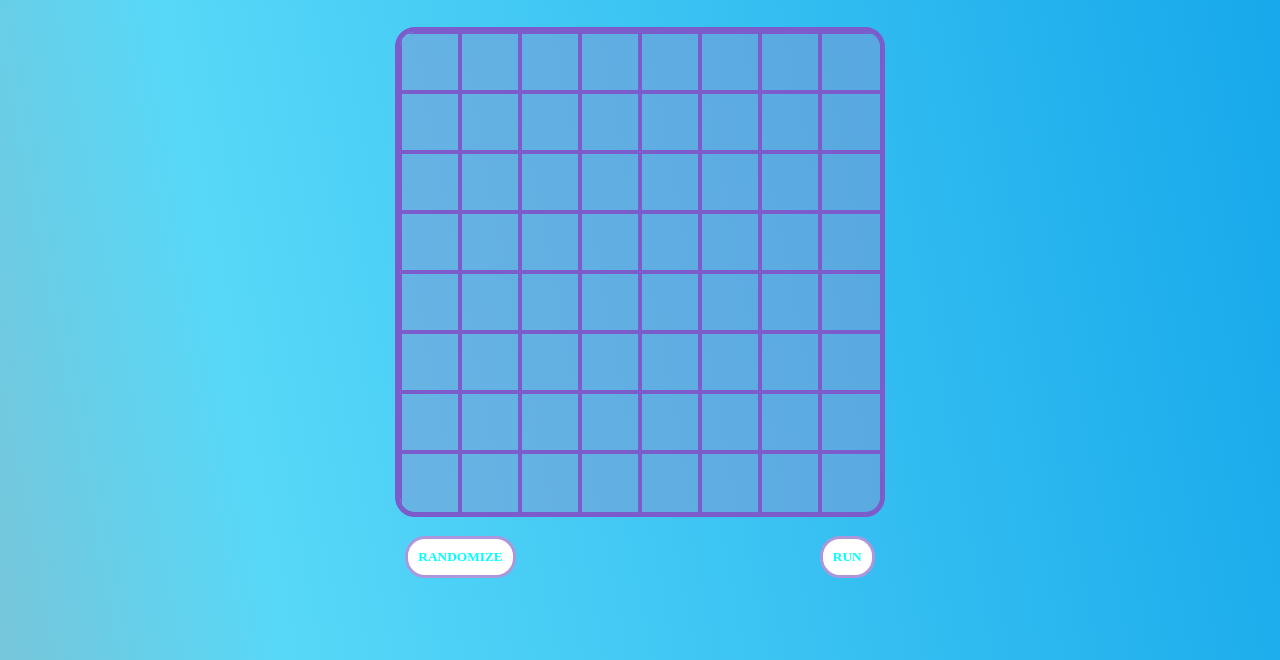
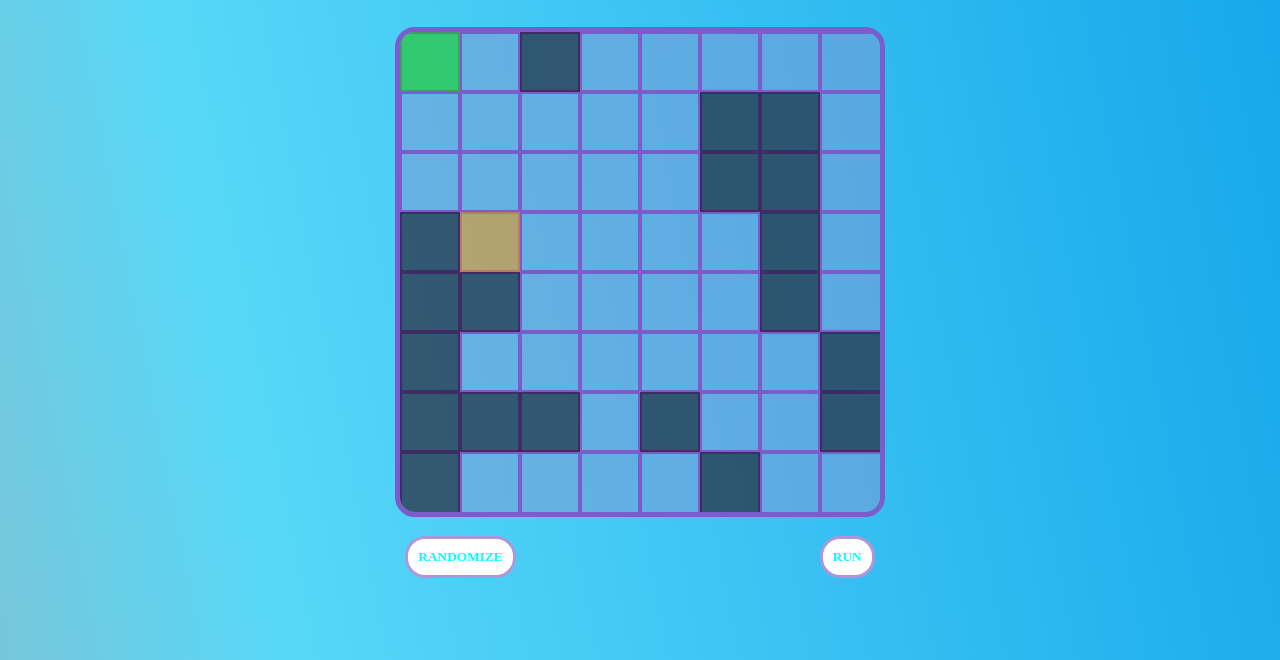
Before and after one commit to EdinsonUwU/ARTIFICIAL_INTELLIGENCE, a plain HTML site: page SimpleReflexAgent/index.html in a window 1280 px wide. Shown: the part 156-816 px from the top of the page. Drawn offline with Linux system fonts and the light colour scheme.

Commit message:
start of behaviour

```diff
--- a/SimpleReflexAgent/index.html
+++ b/SimpleReflexAgent/index.html
@@ -8,7 +8,6 @@
         <div class="header-container">
             <h2>SIMPLE REFLEX AGENT</h2>
         </div>
-
         <canvas class="canvas-class" id="canvas"></canvas><br/>
         <div class = "div-buttons-class">
             <button class="button-randomize">RANDOMIZE</button>
@@ -18,7 +17,7 @@
 
 
 
-    <script src="/SimpleReflexAgent/source/main.js"></script>
+    <script type="module" src="/SimpleReflexAgent/source/main.js"></script>
 </body>
 
 </html>
--- /dev/null
+++ b/SimpleReflexAgent/source/behaviour.js
@@ -0,0 +1,3 @@
+export function oneStepOfBehavior (matriz){
+
+}
--- a/SimpleReflexAgent/source/main.js
+++ b/SimpleReflexAgent/source/main.js
@@ -1,15 +1,18 @@
+import {oneStepOfBehavior} from "/SimpleReflexAgent/source/behaviour.js"
+
 var canvas = document.getElementById("canvas");
-canvas.width = 480
-canvas.height = 480
-numberOfCells = 8;
+canvas.width = 480;
+canvas.height = 480;
+var numberOfCells = 8;
+var numberOfWalls = 20;
 
 //the number of lines inside the canvas is: numberOfCells - 1
 function drawAllLinesInsideBox(canvas, numberOfCells) {
-    canvasContext = canvas.getContext("2d");
+    var canvasContext = canvas.getContext("2d");
 
-    canvasWidth = canvas.width;
-    canvasHeight = canvas.height;
-    peaceBetwenCells = canvasWidth / numberOfCells;
+    var canvasWidth = canvas.width;
+    var canvasHeight = canvas.height;
+    var peaceBetwenCells = canvasWidth / numberOfCells;
 
 
     //creacion de los rectangulos de color rosado palido
@@ -35,5 +38,82 @@ function drawAllLinesInsideBox(canvas, numberOfCells) {
     }
 }
 
+drawAllLinesInsideBox(canvas, numberOfCells);
 
-drawAllLinesInsideBox(canvas, numberOfCells);
+
+//crear una matriz numberOfCells x numberOfCelss llena de ceros
+//crear en esa misma funcion, una lista de cordenadas
+//(i(row) , j(column)) random para los muros. Y una coordenada
+//para el queso.
+function getRandomMatrix(numberOfCelss, numberOfWalls) {
+    //lista de coordenadas de muros
+    function isInList(list, element) {
+        for (var i = 0; i < numberOfWalls; i++) {
+            if (list[i].toString() === element.toString()) {
+                return true;
+            }
+        }
+        return false
+    }
+
+    //coordenadas de las paredes/obstaculos
+    var wallsCoordinates = [];
+    for (var i = 0; i < numberOfWalls; i++) {
+        wallsCoordinates.push([Math.floor(Math.random() * numberOfCelss), Math.floor(Math.random() * numberOfCelss)])
+    }
+    //coordenadas del queso
+    var goalCoordinates = [Math.floor(Math.random() * numberOfCelss), Math.floor(Math.random() * numberOfCelss)]
+    while (isInList(wallsCoordinates, goalCoordinates) == true) {
+        goalCoordinates = [Math.floor(Math.random() * numberOfCelss), Math.floor(Math.random() * numberOfCelss)]
+    }
+
+    //creacion de la matriz con agente(1) paredes(2) y la meta(3)
+    var matriz = []
+    for (var i = 0; i < numberOfCelss; i++) {
+        var arrow = [];
+        for (var j = 0; j < numberOfCelss; j++) {
+            if (isInList(wallsCoordinates, [i, j]))
+                arrow.push(2);
+            else if (goalCoordinates.toString() == [i, j].toString())
+                arrow.push(3)
+            else
+                arrow.push(0)
+        }
+        matriz.push(arrow)
+    }
+    matriz[0][0] = 1;
+    console.log(matriz);
+    return matriz;
+
+}
+
+var matriz = getRandomMatrix(numberOfCells, numberOfWalls);
+
+
+//funcion que va a pintar el jugador, las paredes, la menta
+function drawAgentWallsGoal(numberOfCelss, matriz) {
+    var canvasContext = canvas.getContext("2d");
+
+    var canvasWidth = canvas.width;
+    var canvasHeight = canvas.height;
+    var peaceBetwenCells = canvasWidth / numberOfCells;
+
+    for (var i = 0; i < numberOfCelss; i++) {
+        for (var j = 0; j < numberOfCelss; j++) {
+            if (matriz[i][j] == 1) {
+                canvasContext.fillStyle = "rgba(0, 225, 0, 0.5)";
+                canvasContext.fillRect(i * peaceBetwenCells, j * peaceBetwenCells, peaceBetwenCells, peaceBetwenCells);
+            }
+            else if (matriz[i][j] == 2) {
+                canvasContext.fillStyle = "rgba(0, 0, 0, 0.5)";
+                canvasContext.fillRect(i * peaceBetwenCells, j * peaceBetwenCells, peaceBetwenCells, peaceBetwenCells);
+            }
+            else if (matriz[i][j] == 3) {
+                canvasContext.fillStyle = "rgba(255, 150, 0, 0.5)";
+                canvasContext.fillRect(i * peaceBetwenCells, j * peaceBetwenCells, peaceBetwenCells, peaceBetwenCells);
+            }
+        }
+    }
+}
+
+drawAgentWallsGoal(numberOfCells, matriz);
```
